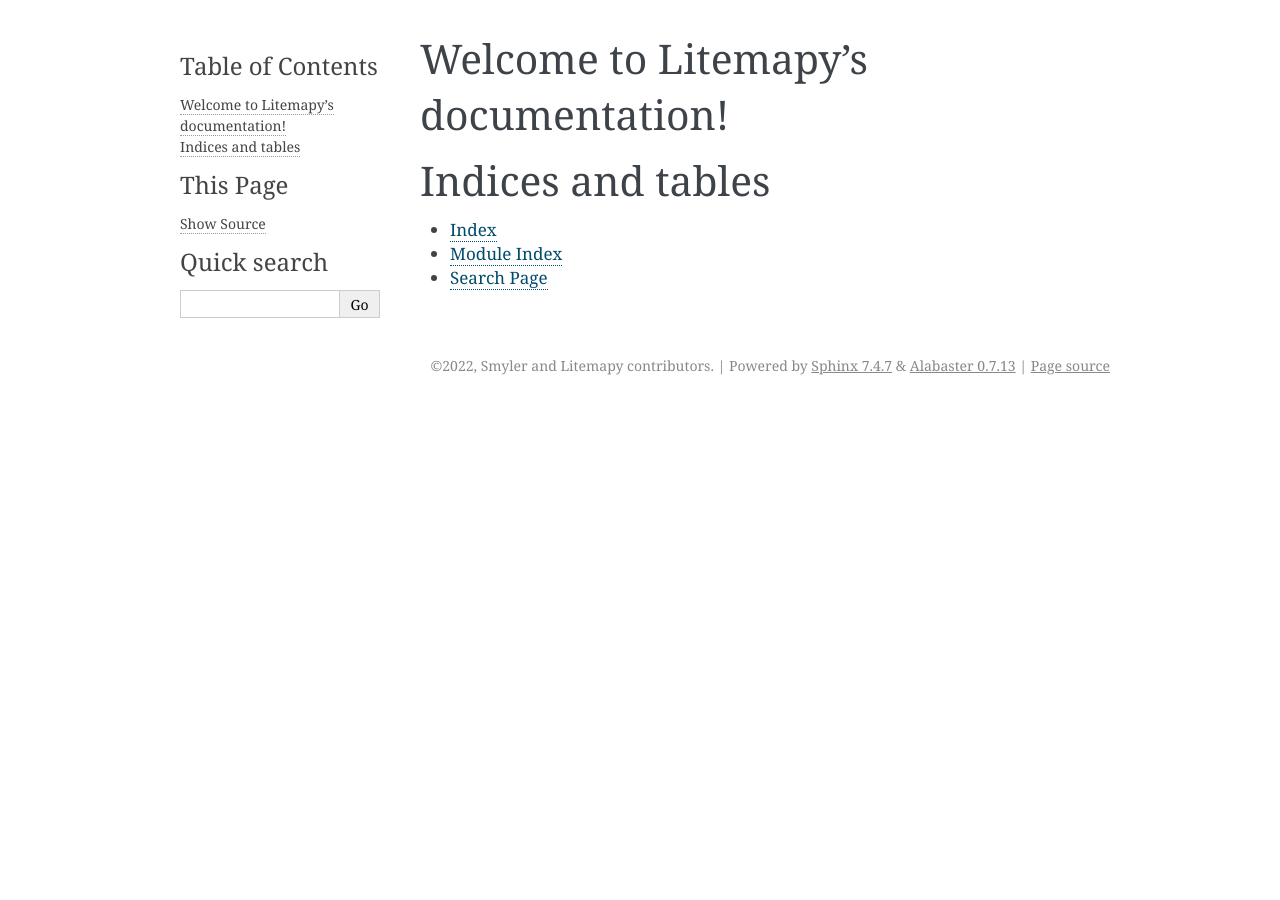
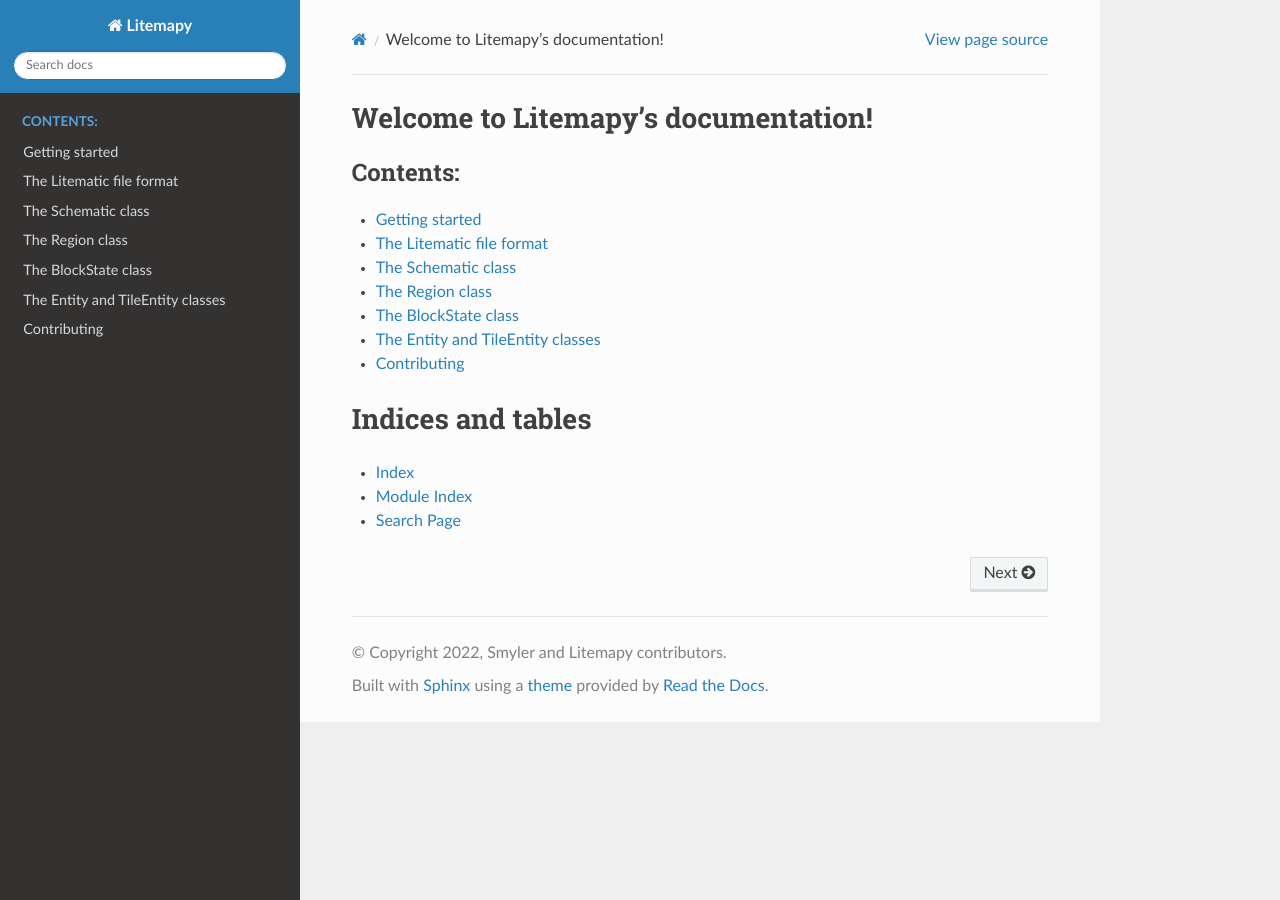
Before and after one commit to SmylerMC/litemapy, a Sphinx documentation site: the page built from docs/source/index.rst, in a window 1280 px wide. Built offline with Sphinx 7.4.7 and the Read the Docs theme 2.0.0, drawn with Linux system fonts in a browser that asks for light colours.

Commit message:
Documentation skeleton

```diff
--- /dev/null
+++ b/docs/source/blocks.rst
@@ -0,0 +1,5 @@
+The BlockState class
+====================
+
+.. autoclass:: litemapy.BlockState
+    :members:
--- a/docs/source/conf.py
+++ b/docs/source/conf.py
@@ -28,10 +28,24 @@ author = 'Smyler and Litemapy contributors'
 # extensions coming with Sphinx (named 'sphinx.ext.*') or your custom
 # ones.
 extensions = [
+    'sphinx.ext.duration',
+    'sphinx.ext.doctest',
+    'sphinx.ext.autodoc',
+    'sphinx.ext.autosummary',
+    'sphinx.ext.intersphinx',
 ]
+
+intersphinx_mapping = {
+    'python': ('https://docs.python.org/3/', None),
+    'sphinx': ('https://www.sphinx-doc.org/en/master/', None),
+}
+intersphinx_disabled_domains = ['std']
 
 # Add any paths that contain templates here, relative to this directory.
 templates_path = ['_templates']
+
+# Include __init__ doc in class doc
+autoclass_content = 'both'
 
 # List of patterns, relative to source directory, that match files and
 # directories to ignore when looking for source files.
@@ -44,7 +58,7 @@ exclude_patterns = []
 # The theme to use for HTML and HTML Help pages.  See the documentation for
 # a list of builtin themes.
 #
-html_theme = 'alabaster'
+html_theme = 'sphinx_rtd_theme'
 
 # Add any paths that contain custom static files (such as style sheets) here,
 # relative to this directory. They are copied after the builtin static files,
--- /dev/null
+++ b/docs/source/contributing.rst
@@ -0,0 +1,2 @@
+Contributing
+============
--- /dev/null
+++ b/docs/source/entities.rst
@@ -0,0 +1,8 @@
+The Entity and TileEntity classes
+=================================
+
+.. autoclass:: litemapy.Entity
+    :members:
+
+.. autoclass:: litemapy.TileEntity
+    :members:
--- a/docs/source/index.rst
+++ b/docs/source/index.rst
@@ -10,6 +10,14 @@ Welcome to Litemapy's documentation!
    :maxdepth: 2
    :caption: Contents:
 
+   setup
+   litematics
+   schematic
+   region
+   blocks
+   entities
+   contributing
+
 
 
 Indices and tables
--- /dev/null
+++ b/docs/source/litematics.rst
@@ -0,0 +1,2 @@
+The Litematic file format
+=========================
--- /dev/null
+++ b/docs/source/region.rst
@@ -0,0 +1,5 @@
+The Region class
+================
+
+.. autoclass:: litemapy.Region
+    :members:
--- /dev/null
+++ b/docs/source/schematic.rst
@@ -0,0 +1,5 @@
+The Schematic class
+===================
+
+.. autoclass:: litemapy.Schematic
+    :members:
--- /dev/null
+++ b/docs/source/setup.rst
@@ -0,0 +1,4 @@
+Getting started
+===============
+
+Litemapy can be installed with pip.
```
